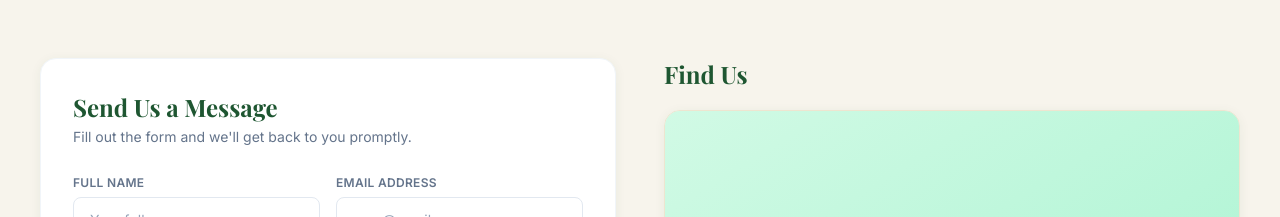
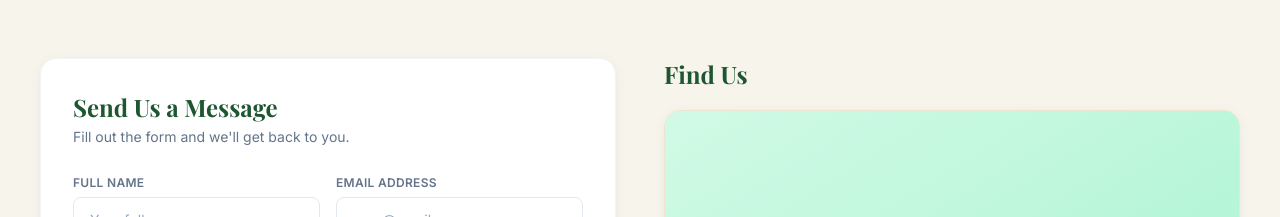
Before and after one commit to starvoniq/Kitui-School-website, a React (Vite) app: page /contact in a window 1280 px wide. Shown: the part 880-1097 px from the top of the page. Built offline with nearby package versions, Linux system fonts and the light colour scheme; no server answers.

Commit message:
change form details

```diff
--- a/src/pages/Contact.jsx
+++ b/src/pages/Contact.jsx
@@ -90,7 +90,7 @@ export default function Contact() {
           <div className="bg-white rounded-2xl shadow-card p-8 border border-slate-100">
             <h2 className="font-serif font-bold text-forest text-2xl mb-1">Send Us a Message</h2>
             <p className="text-sm text-slate-500 mb-7 font-sans">
-              Fill out the form and we'll get back to you promptly.
+              Fill out the form and we'll get back to you.
             </p>
 
             {sent ? (
@@ -103,7 +103,7 @@ export default function Contact() {
                   Thank you for reaching out. Our administration team will respond within 24 hours.
                 </p>
                 <button
-                  onClick={() => { setSent(false); setForm({ name:'', email:'', phone:'', subject:'', message:'', agree:false }) }}
+                  onClick={() => { setSent(false); setForm({ name: '', email: '', phone: '', subject: '', message: '', agree: false }) }}
                   className="btn-ghost mt-6"
                 >
                   Send Another Message <ArrowRight size={14} />
```
